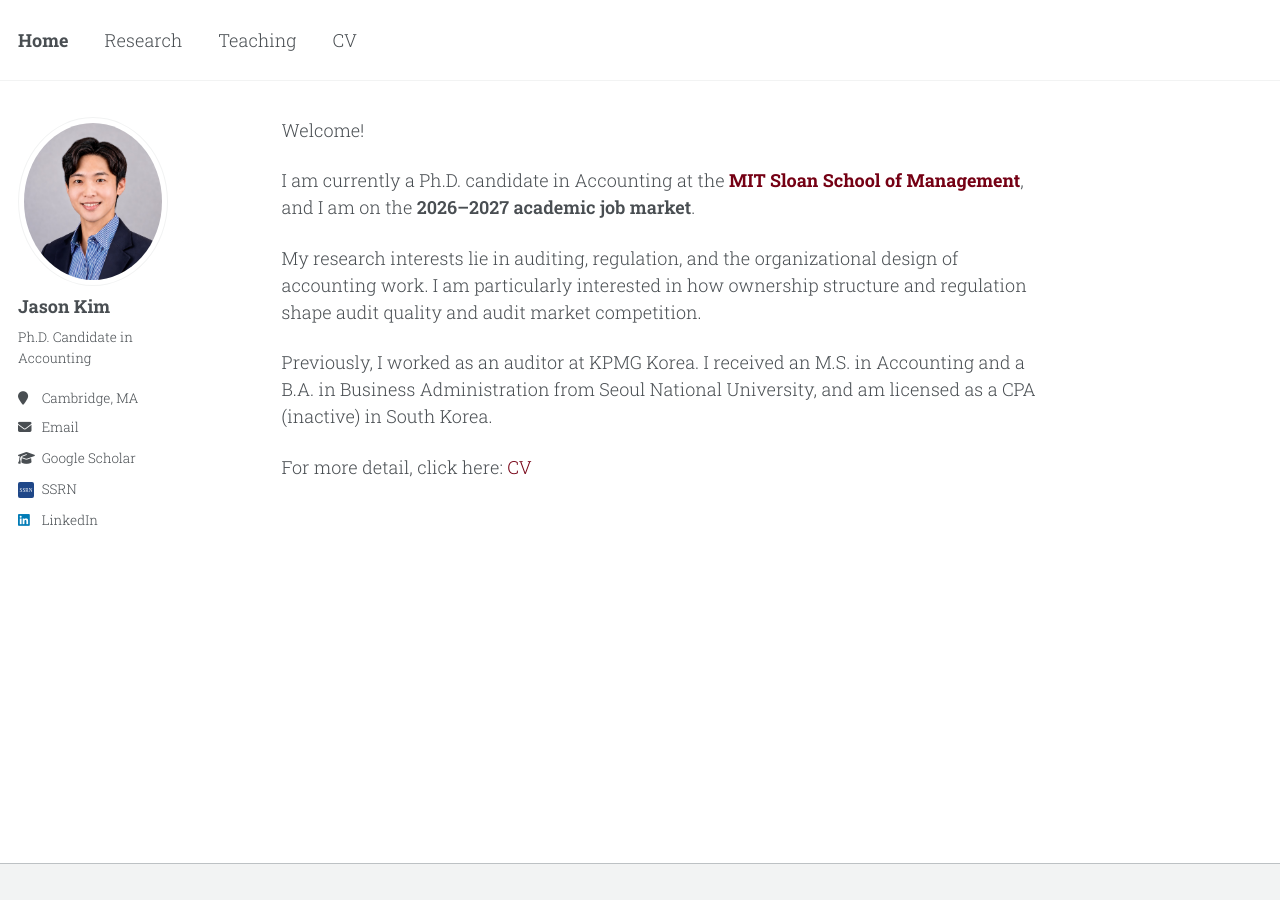
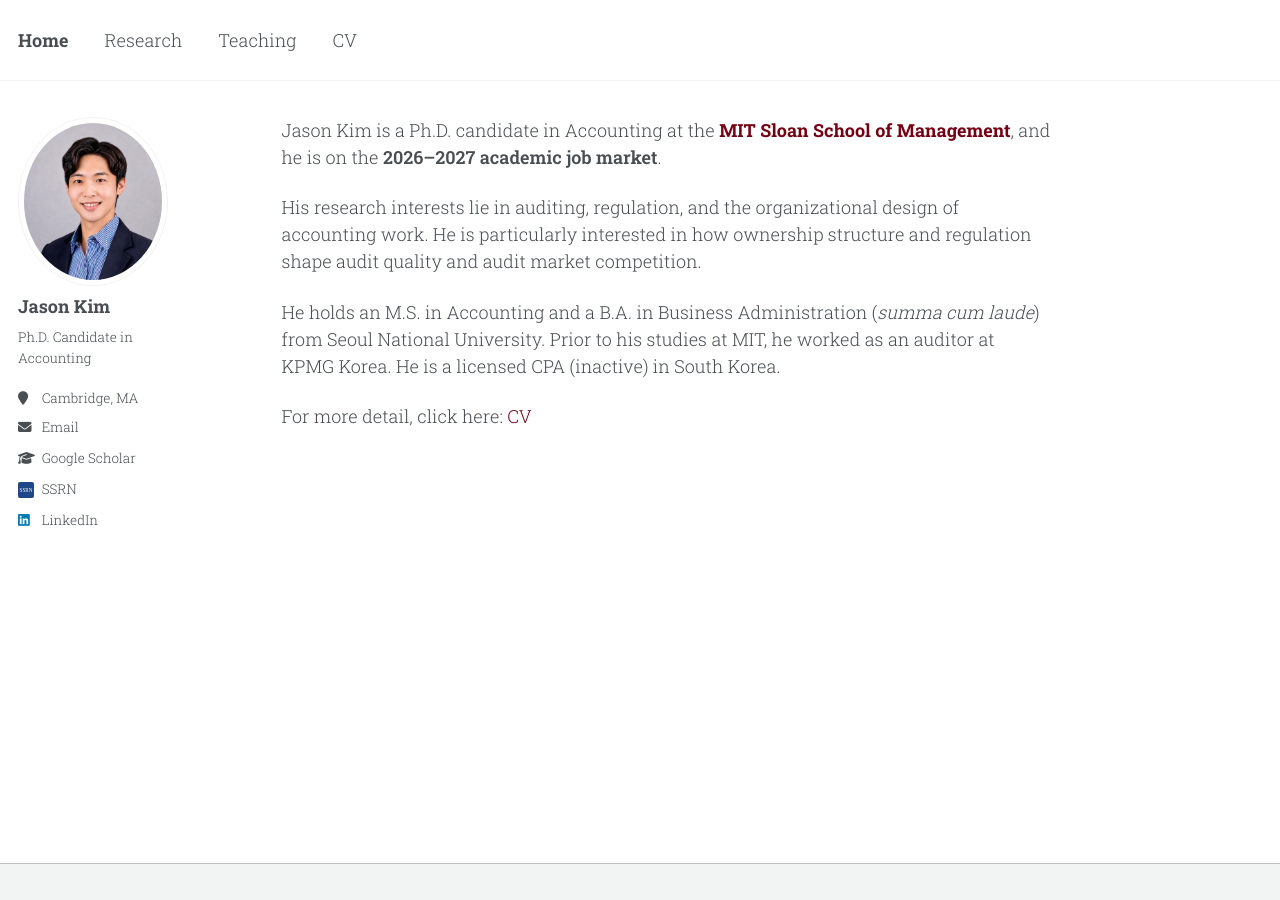
Before and after one commit to jgkim262/jgkim262.github.io, a Jekyll site: the page built from _pages/about.md, in a window 1280 px wide. Built offline with Jekyll 4.4.1, drawn with Linux system fonts in a browser that asks for light colours; a style sheet for code colours, icons or effects is not loaded.

Commit message:
Update about.md

```diff
--- a/_pages/about.md
+++ b/_pages/about.md
@@ -7,12 +7,10 @@ redirect_from:
 ---
 
 
-Welcome!
+Jason Kim is a Ph.D. candidate in Accounting at the **[MIT Sloan School of Management](https://mitsloan.mit.edu/)**, and he is on the <span class="semibold">2026–2027 academic job market</span>.
 
-I am currently a Ph.D. candidate in Accounting at the **[MIT Sloan School of Management](https://mitsloan.mit.edu/)**, and I am on the <span class="semibold">2026–2027 academic job market</span>.
+His research interests lie in auditing, regulation, and the organizational design of accounting work. He is particularly interested in how ownership structure and regulation shape audit quality and audit market competition.
 
-My research interests lie in auditing, regulation, and the organizational design of accounting work. I am particularly interested in how ownership structure and regulation shape audit quality and audit market competition.
-
-Previously, I worked as an auditor at KPMG Korea. I received an M.S. in Accounting and a B.A. in Business Administration from Seoul National University, and am licensed as a CPA (inactive) in South Korea.
+He holds an M.S. in Accounting and a B.A. in Business Administration (*summa cum laude*) from Seoul National University. Prior to his studies at MIT, he worked as an auditor at KPMG Korea. He is a licensed CPA (inactive) in South Korea.
 
 For more detail, click here: [CV](/files/JasonKim_CV.pdf)
```
